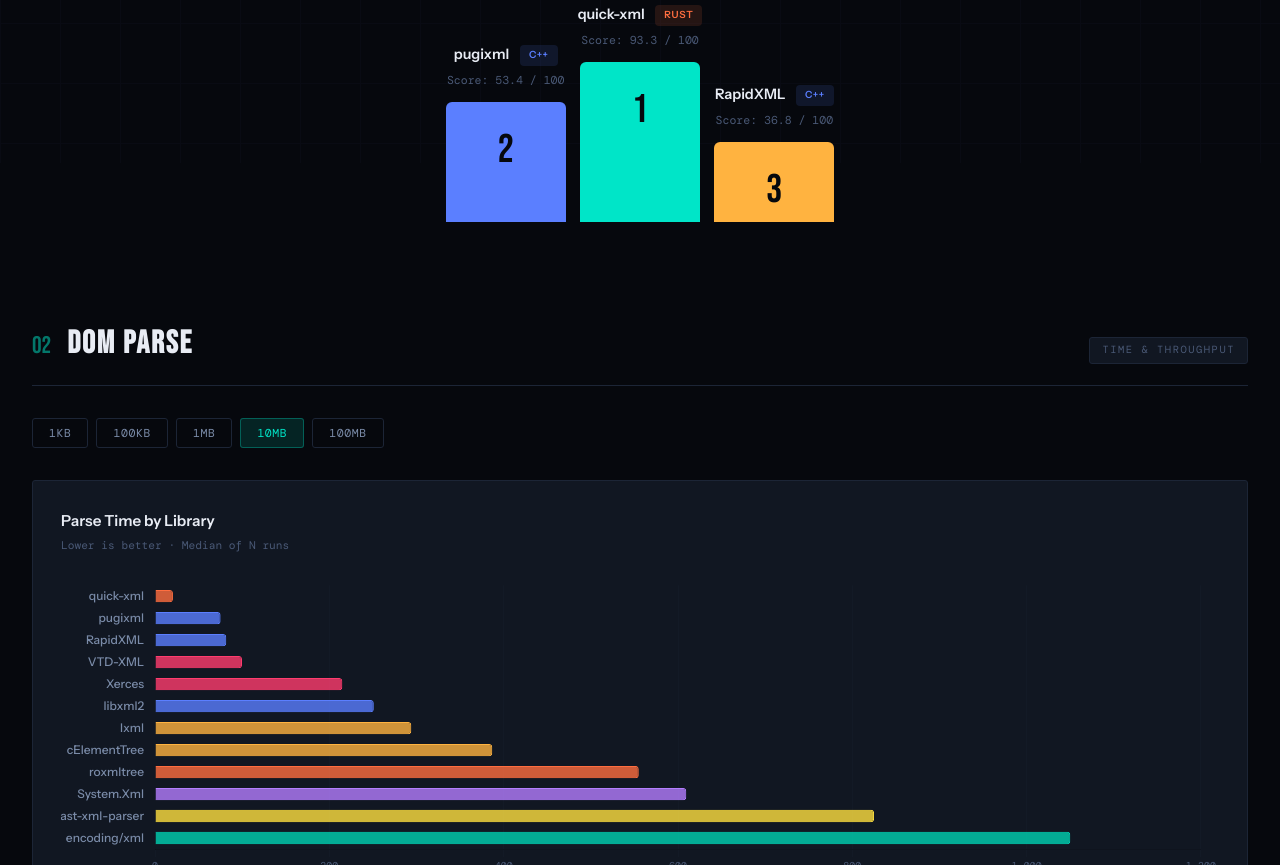
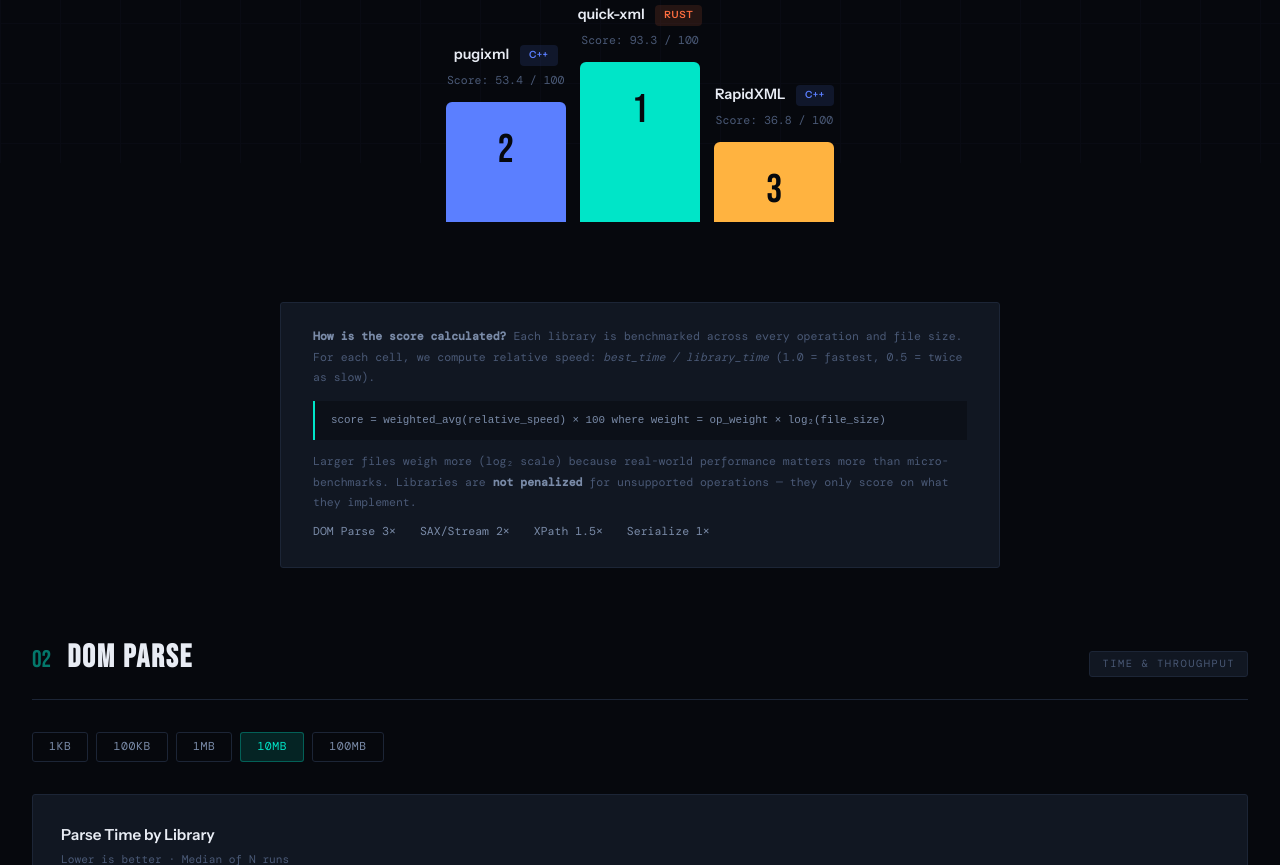
Before and after one commit to bemayer/xml-benchmark, a plain HTML site: page report/index.html in a window 1280 px wide. Shown: the part 637-1502 px from the top of the page. Drawn offline with nearby package versions, Linux system fonts and the light colour scheme.

Commit message:
feat: add score methodology explainer below podium Explains the weighted scoring formula, operation weights, and log2 file-size scaling directly in the report.

```diff
--- a/report/index.html
+++ b/report/index.html
@@ -440,6 +440,42 @@
   .podium-2nd .podium-bar { height: 120px; background: var(--rank-2); }
   .podium-3rd .podium-bar { height: 80px; background: var(--rank-3); }
 
+  .score-explainer {
+    max-width: 720px;
+    margin: 0 auto;
+    padding: 1.5rem 2rem;
+    background: var(--bg-card);
+    border: 1px solid var(--border);
+    border-radius: 3px;
+    font-family: var(--font-mono);
+    font-size: 0.72rem;
+    line-height: 1.8;
+    color: var(--text-muted);
+  }
+
+  .score-explainer strong { color: var(--text-secondary); }
+
+  .score-explainer .formula {
+    display: block;
+    margin: 0.75rem 0;
+    padding: 0.6rem 1rem;
+    background: var(--bg-surface);
+    border-left: 2px solid var(--accent);
+    color: var(--text-secondary);
+    font-size: 0.68rem;
+  }
+
+  .score-weights {
+    display: flex;
+    gap: 1.5rem;
+    flex-wrap: wrap;
+    margin-top: 0.5rem;
+  }
+
+  .score-weights span {
+    color: var(--text-secondary);
+  }
+
   footer {
     border-top: 1px solid var(--border);
     padding: 2.5rem 0;
@@ -498,6 +534,7 @@
       <span class="section-tag">Aggregate Score</span>
     </div>
     <div class="podium" id="podium"></div>
+    <div class="score-explainer" id="score-explainer"></div>
   </section>
 
   <section class="animate-in delay-3">
@@ -579,7 +616,7 @@
 // ===================================================================
 const BENCHMARK_DATA = {
   "meta": {
-    "date": "2026-04-06T12:39:38.211373+00:00",
+    "date": "2026-04-06T12:42:13.828042+00:00",
     "runner": "local",
     "lib_count": 14,
     "op_count": 4
@@ -2274,6 +2311,36 @@
   });
 }
 
+function renderScoreExplainer() {
+  const el = document.getElementById("score-explainer");
+  el.replaceChildren();
+
+  const p1 = document.createElement("p");
+  p1.innerHTML = "<strong>How is the score calculated?</strong> Each library is benchmarked across every operation and file size. " +
+    "For each cell, we compute relative speed: <em>best_time / library_time</em> (1.0 = fastest, 0.5 = twice as slow).";
+  el.appendChild(p1);
+
+  const formula = document.createElement("code");
+  formula.className = "formula";
+  formula.textContent = "score = weighted_avg(relative_speed) \u00d7 100   where weight = op_weight \u00d7 log\u2082(file_size)";
+  el.appendChild(formula);
+
+  const p2 = document.createElement("p");
+  p2.innerHTML = "Larger files weigh more (log\u2082 scale) because real-world performance matters more than micro-benchmarks. " +
+    "Libraries are <strong>not penalized</strong> for unsupported operations \u2014 they only score on what they implement.";
+  el.appendChild(p2);
+
+  const wDiv = document.createElement("div");
+  wDiv.className = "score-weights";
+  const weights = [["DOM Parse", "3\u00d7"], ["SAX/Stream", "2\u00d7"], ["XPath", "1.5\u00d7"], ["Serialize", "1\u00d7"]];
+  weights.forEach(([name, w]) => {
+    const s = document.createElement("span");
+    s.textContent = name + " " + w;
+    wDiv.appendChild(s);
+  });
+  el.appendChild(wDiv);
+}
+
 function renderPills(containerId, items, activeItem, onClick) {
   const container = document.getElementById(containerId);
   container.replaceChildren();
@@ -2453,6 +2520,7 @@
 renderHeaderMeta();
 renderStats();
 renderPodium();
+renderScoreExplainer();
 renderSizeFilters();
 renderOpFilters();
 renderCharts();
```
